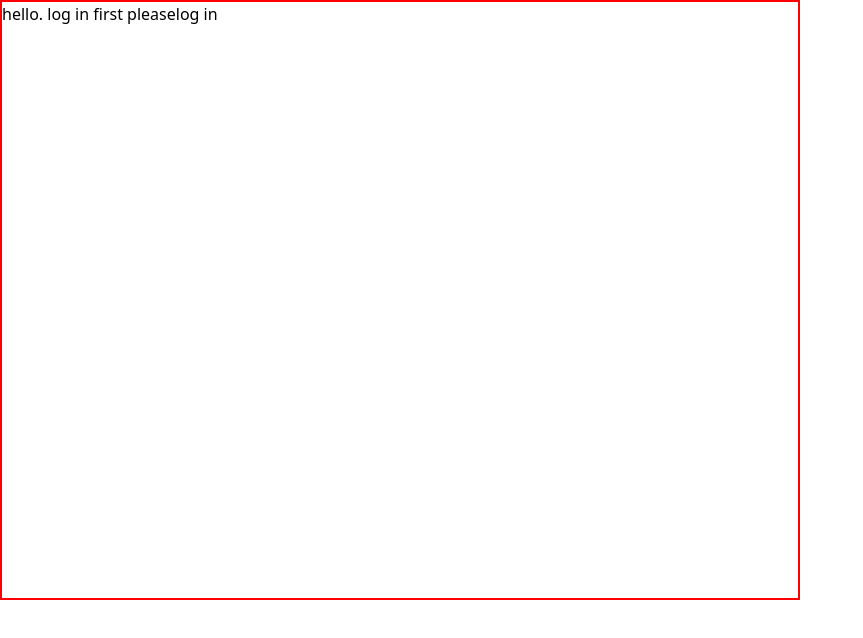
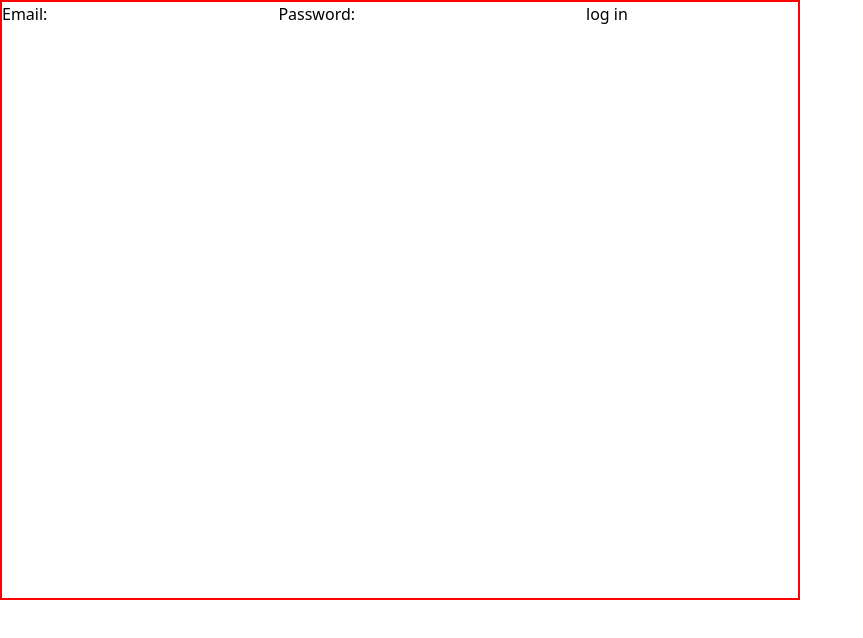
Before and after one commit to collageofficial/web-extension, a React (Create React App) app in the folder extension/: page / in a window 1280 px wide. Shown: the top 638 px of the page, without its empty margins (0-863 px from the left). Built offline with nearby package versions, Linux system fonts and the light colour scheme.

Commit message:
form created

```diff
--- a/extension/src/Components/Pages/Login.js
+++ b/extension/src/Components/Pages/Login.js
@@ -1,15 +1,51 @@
-import React, { useContext } from 'react'
+import React, { useContext, useEffect, useState } from 'react'
 import { Context } from './../../Context/Context'
 
 const Login = () => {
     const context = useContext(Context)
+    const [email, setEmail] = useState('')
+    const [password, setPassword] = useState('')
+    const [reload, setReload] = useState(false)
 
+    const logIn = async (e) => {
+        e.preventDefault()
+        fetch('http://localhost:4000/auth', {
+            method: 'POST',
+            headers: new Headers({
+                'Content-Type': 'application/json',
+            }),
+            body: JSON.stringify({
+                email: email,
+                password: password,
+            }),
+        }).then((res) => {
+            console.log(res)
+        })
+    }
+    const handleChange = (e) => {
+        e.preventDefault()
+        e.target.id === 'email'
+            ? setEmail(e.target.value)
+            : setPassword(e.target.value)
+        setReload(true)
+    }
+
+    useEffect(() => {
+        setReload(false), [reload]
+    })
     return (
         <>
-            hello. log in first please
-            <button onClick={context.exitLoginPage}>log in</button>
+            <form onChange={handleChange}>
+                <label htmlFor="email">Email:</label>
+                <input type="text" id="email" required />
+                <label htmlFor="password">Password:</label>
+                <input type="password" id="password" required />
+                <button onClick={logIn}>log in</button>
+            </form>
         </>
     )
 }
 
 export default Login
+
+/* {context.exitLoginPage} */
```
Also changed, not shown: 2 other files (tests, documents, lock files or other folders).
